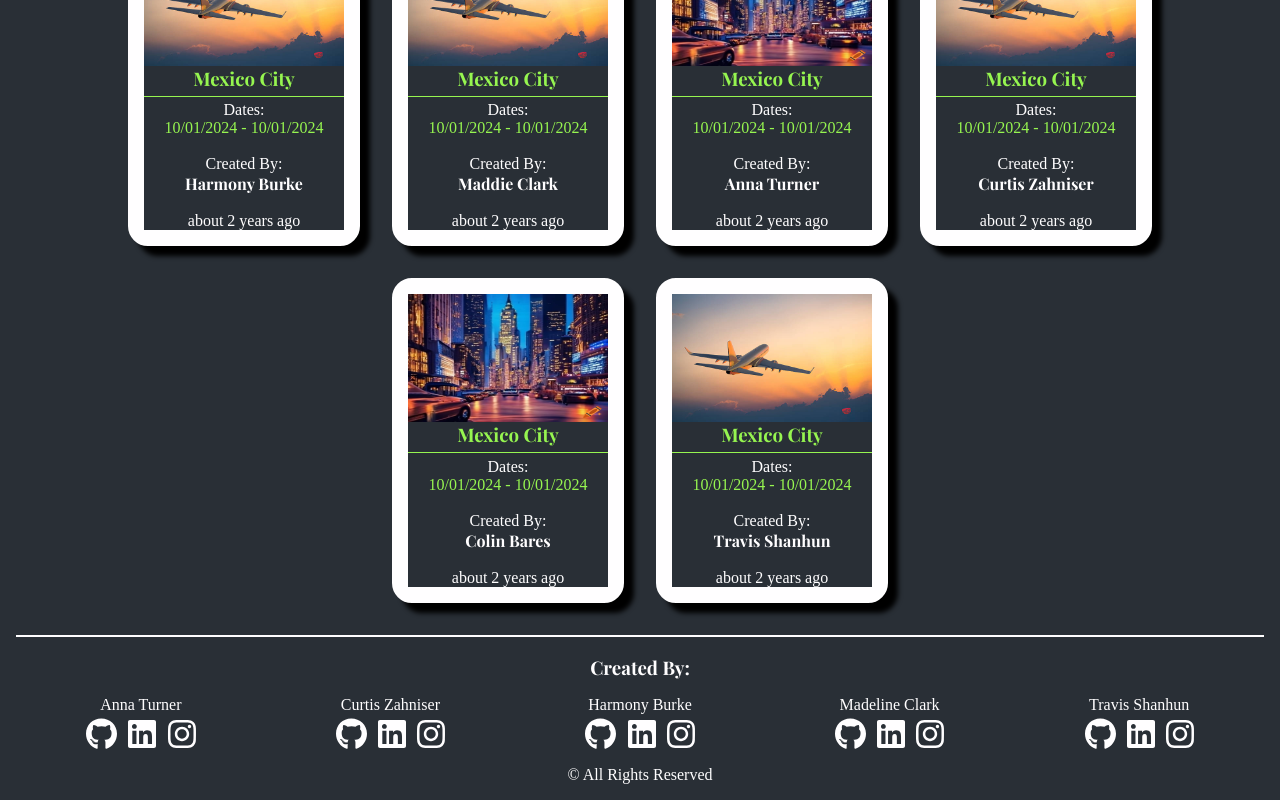
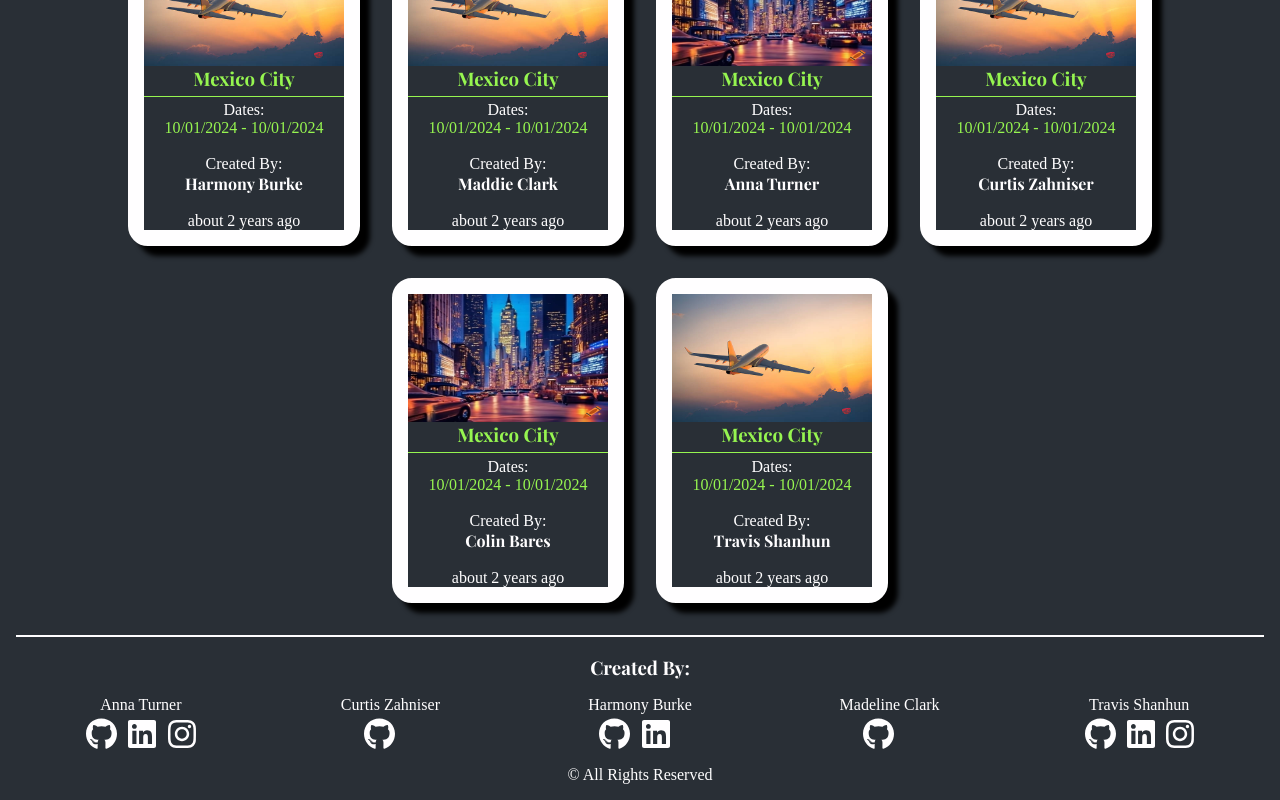
Before and after one commit to harmonyburke/trekTogether, a React (Vite) app in the folder client/: page / in a window 1280 px wide. Shown: the part 260-1060 px from the top of the page. Built offline with nearby package versions, Linux system fonts and the light colour scheme; a web font is replaced by a local one.

Commit message:
created conditional render for creator socials

```diff
--- a/client/src/components/Footer.jsx
+++ b/client/src/components/Footer.jsx
@@ -20,28 +20,37 @@ const Footer = () => {
                     <p>{creator.name}</p>
                     <ul>
                         <li>
+                            {/* Conditionally render icon if link has been provided */}
+                            {creator.githubLink && (
                                 <a href={creator.githubLink}>
                                     <FontAwesomeIcon
                                         className="icon-size icon"
                                         icon={socialIcons.githubIcon}
                                     />
                                 </a>
+                            )}
                         </li>
                         <li>
+                            {/* Conditionally render icon if link has been provided */}
+                            {creator.linkedinLink && (
                                 <a href={creator.linkedinLink}>
                                     <FontAwesomeIcon
                                         className="icon-size icon"
                                         icon={socialIcons.linkedinIcon}
                                     />
                                 </a>
+                            )}
                         </li>
                         <li>
+                            {/* Conditionally render icon if link has been provided */}
+                            {creator.instagramLink && (
                                 <a href={creator.instagramLink}>
                                     <FontAwesomeIcon
                                         className="icon-size icon"
                                         icon={socialIcons.instagramIcon}
                                     />
                                 </a>
+                            )}
                         </li>
                     </ul>
                 </div>
@@ -49,7 +58,6 @@ const Footer = () => {
         ))}
         <p>&copy; All Rights Reserved</p>
     </footer>
-  );
-};
+);};
 
 export default Footer;
```
Lines whose indentation alone changed are shown as unchanged.
